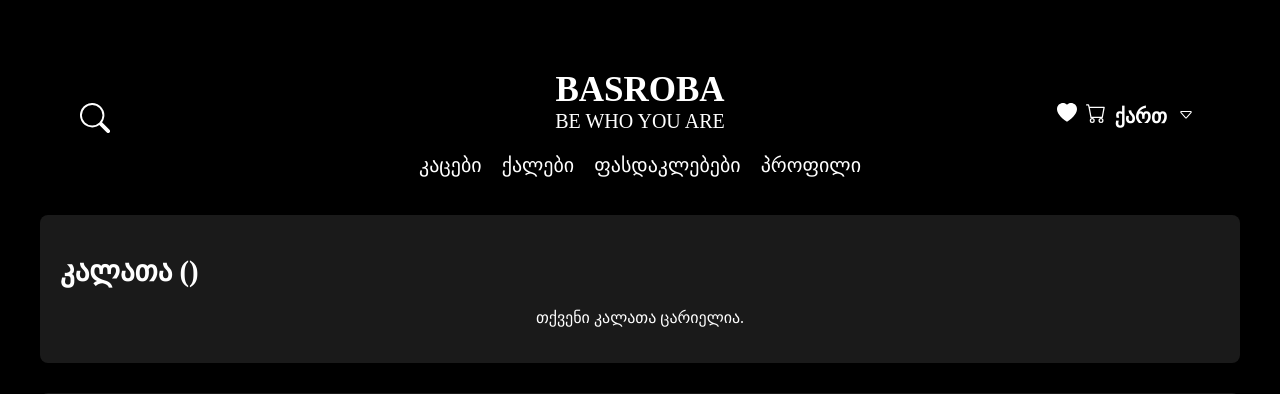
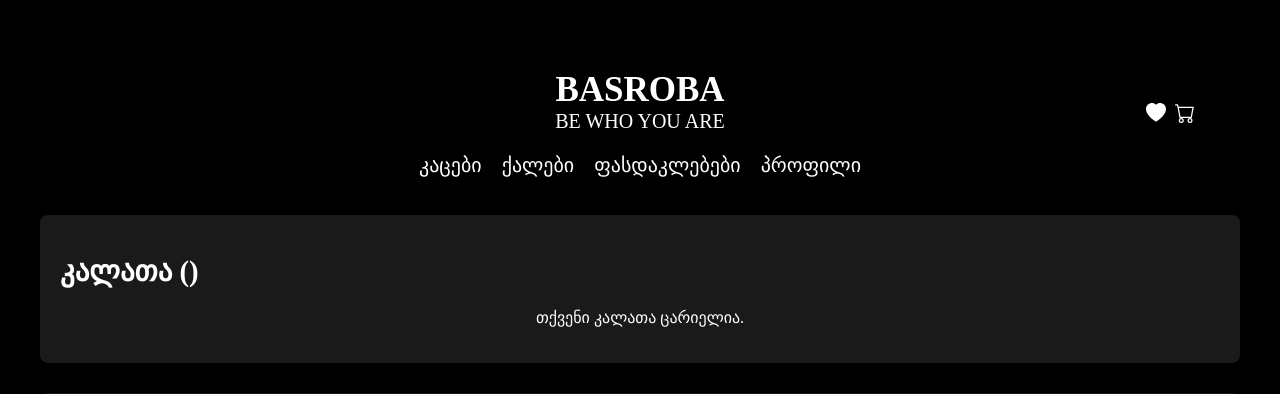
Before and after one commit to sabuka-dumbo/basroba, a Django app: page /cart/ in a window 1280 px wide. Shown: the top 394 px of the page. Run offline with Django 5.2, Linux system fonts and the light colour scheme; some web fonts are replaced.

Commit message:
Sep 7, 2025, 8:37 PM

```diff
--- a/basroba/app/templates/layout.html
+++ b/basroba/app/templates/layout.html
@@ -26,12 +26,6 @@
                         <a href="{% url 'cart' %}" class="nav nav5">კალათა</a>
                         <a href="{% url 'favorites' %}" class="nav nav6">ფავორიტები</a>
                     </div>
-
-                    <button class="search-button">
-                        <svg xmlns="http://www.w3.org/2000/svg" width="16" height="16" fill="currentColor" class="bi bi-search search-icon" viewBox="0 0 16 16">
-                            <path d="M11.742 10.344a6.5 6.5 0 1 0-1.397 1.398h-.001q.044.06.098.115l3.85 3.85a1 1 0 0 0 1.415-1.414l-3.85-3.85a1 1 0 0 0-.115-.1zM12 6.5a5.5 5.5 0 1 1-11 0 5.5 5.5 0 0 1 11 0"/>
-                        </svg>
-                    </button>
 
 
                     <div class="navs-div">
@@ -63,16 +57,6 @@
                         </a>
 
 
-                        <div class="lang-part">
-                            <h1 class="lang-text">ქართ
-
-                            <button class="lang-button">
-                                <svg xmlns="http://www.w3.org/2000/svg" width="16" height="16" fill="currentColor" class="bi bi-caret-down lang-icon" viewBox="0 0 16 16">
-                                    <path d="M3.204 5h9.592L8 10.481zm-.753.659 4.796 5.48a1 1 0 0 0 1.506 0l4.796-5.48c.566-.647.106-1.659-.753-1.659H3.204a1 1 0 0 0-.753 1.659"/>
-                                </svg>
-                            </button>
-                            </h1>
-                        </div>
                     </div>
                 </div>
 
```
